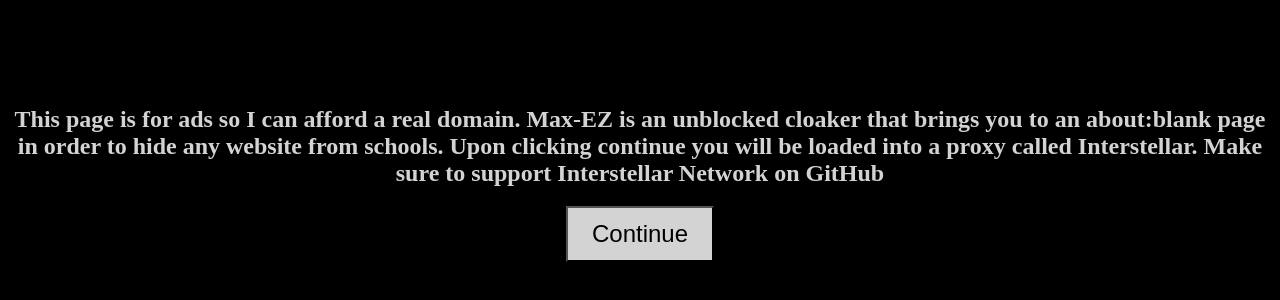
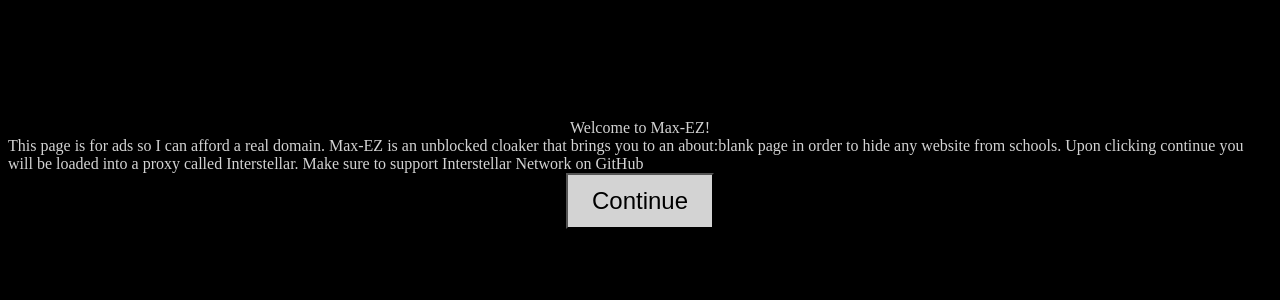
Before and after one commit to Maximum-EZ/CLOSED, a plain HTML site: page index.html in a window 1280 px wide. Shown: the part 234-534 px from the top of the page. Drawn offline with Linux system fonts and the light colour scheme.

Commit message:
Update index.html

```diff
--- a/index.html
+++ b/index.html
@@ -18,8 +18,14 @@
       color: lightgray; /* Set text color to light gray */
     }
 
-    title, h2 {
+    h1 {
       text-align: center;
+
+    }
+
+    h2 {
+      text-align: center;
+
     }
 
     button {
@@ -32,9 +38,9 @@
 </head>
 <body>
 
-<title>Welcome to Max-EZ!</title>
+<text>Welcome to Max-EZ!</text>
 
-<h2>This page is for ads so I can afford a real domain. Max-EZ is an unblocked cloaker that brings you to an about:blank page in order to hide any website from schools. Upon clicking continue you will be loaded into a proxy called Interstellar. Make sure to support Interstellar Network on GitHub</h2>
+<text>This page is for ads so I can afford a real domain. Max-EZ is an unblocked cloaker that brings you to an about:blank page in order to hide any website from schools. Upon clicking continue you will be loaded into a proxy called Interstellar. Make sure to support Interstellar Network on GitHub</text>
 
 <button onclick="redirectToNextPage()">Continue</button>
 
```
